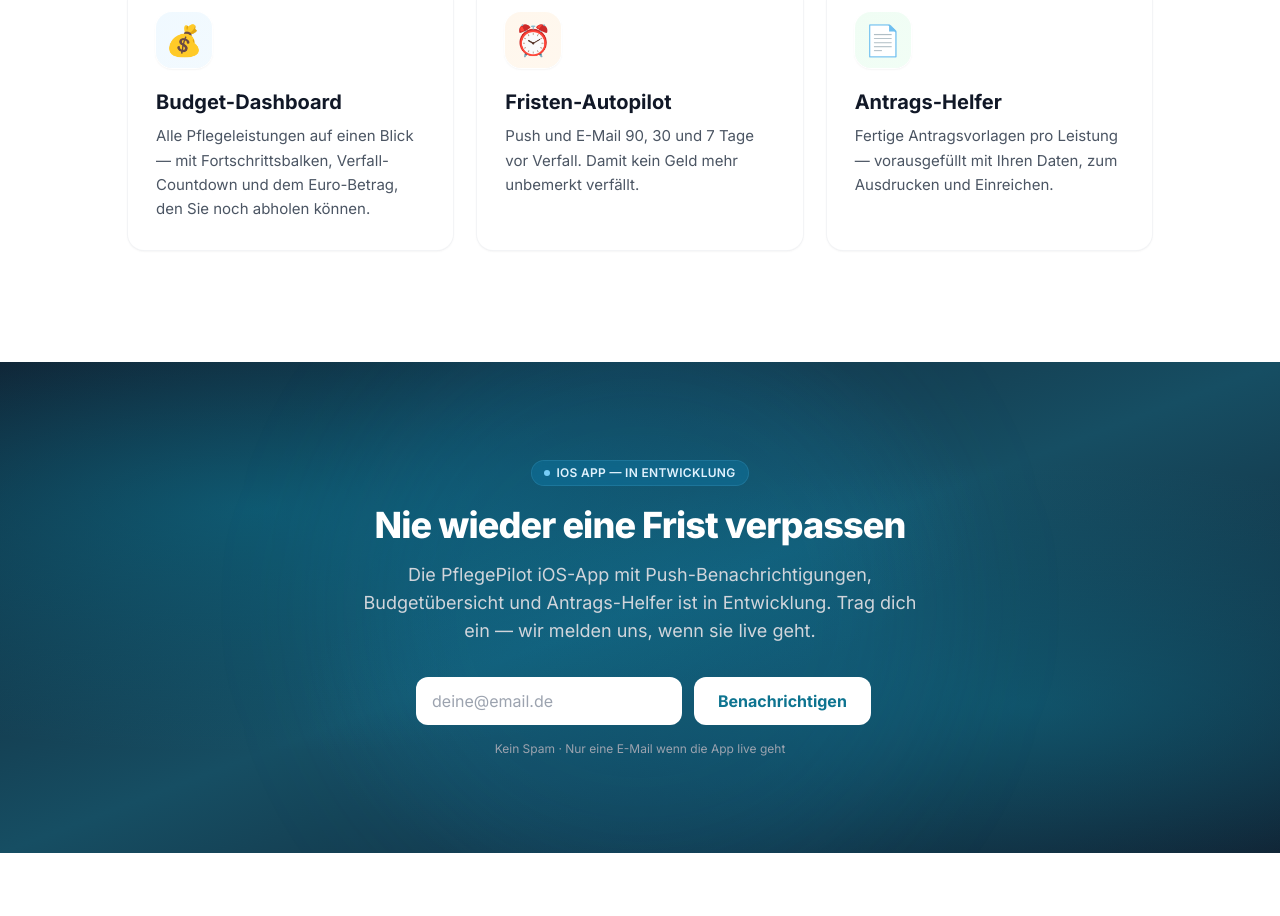
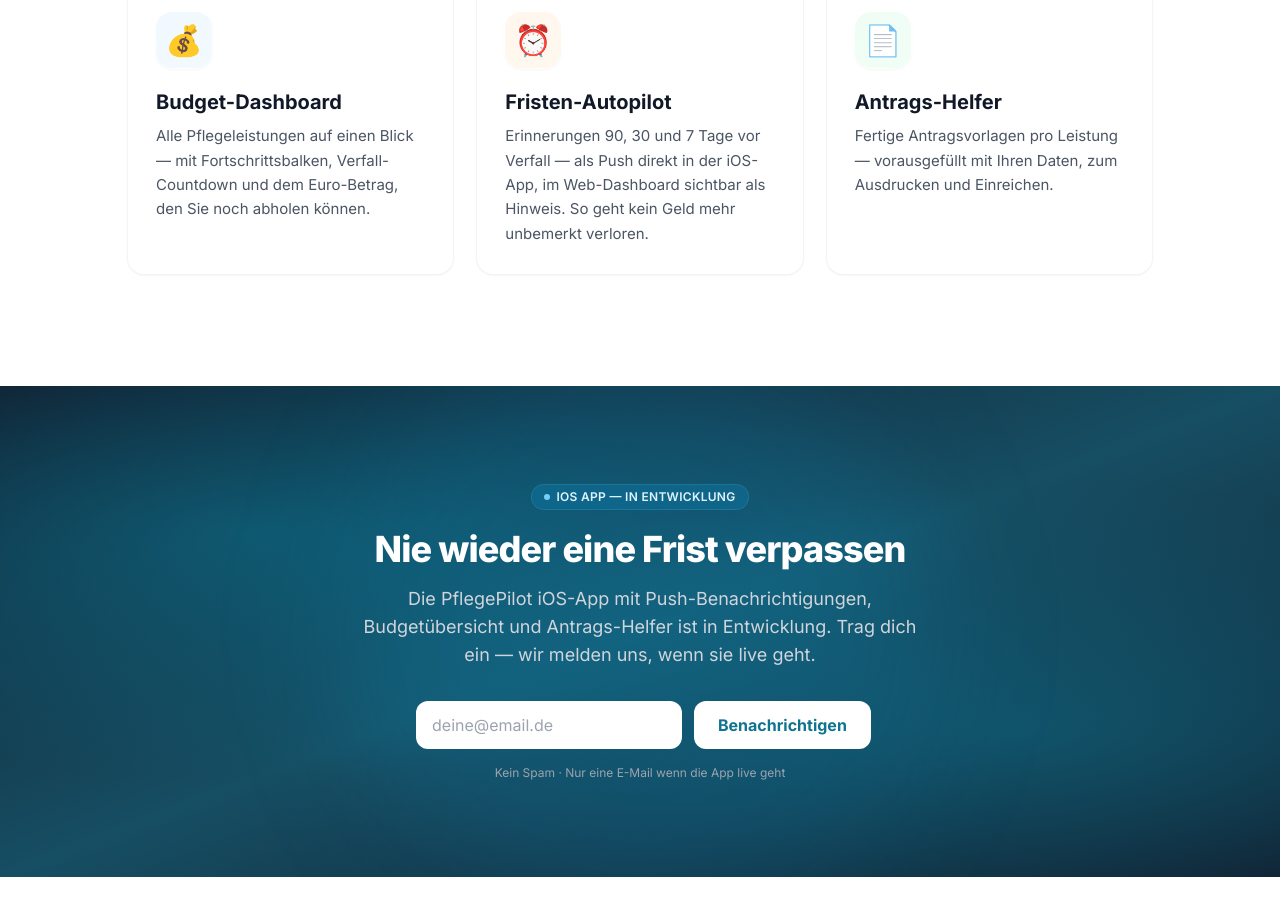
Before and after one commit to Mlange1992/Pflegepilot-web, a Next.js app: page / in a window 1280 px wide. Shown: the part 1200-2116 px from the top of the page. Built offline with nearby package versions, Linux system fonts and the light colour scheme; no server answers.

Commit message:
fix(home): Fristen-Versprechen an Realität anpassen
Code legt nur in_app-Notifications an + iOS-Push, kein E-Mail-Versand
(Resend ist konfiguriert, aber im deadline-checker nicht genutzt).
Versprechen entsprechend ehrlich formuliert.

```diff
--- a/app/page.tsx
+++ b/app/page.tsx
@@ -99,7 +99,7 @@ export default function HomePage() {
               {
                 icon: '⏰',
                 title: 'Fristen-Autopilot',
-                desc: 'Push und E-Mail 90, 30 und 7 Tage vor Verfall. Damit kein Geld mehr unbemerkt verfällt.',
+                desc: 'Erinnerungen 90, 30 und 7 Tage vor Verfall — als Push direkt in der iOS-App, im Web-Dashboard sichtbar als Hinweis. So geht kein Geld mehr unbemerkt verloren.',
                 tone: 'from-warning-50 to-warning-100/40',
               },
               {
```
